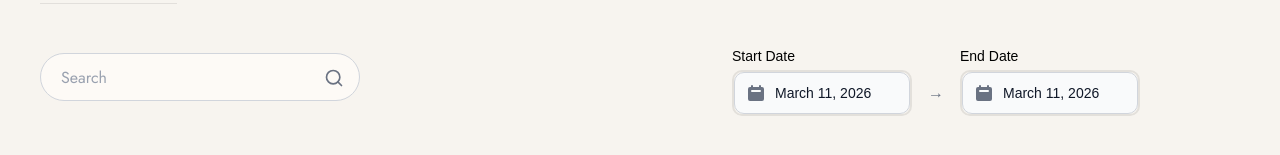
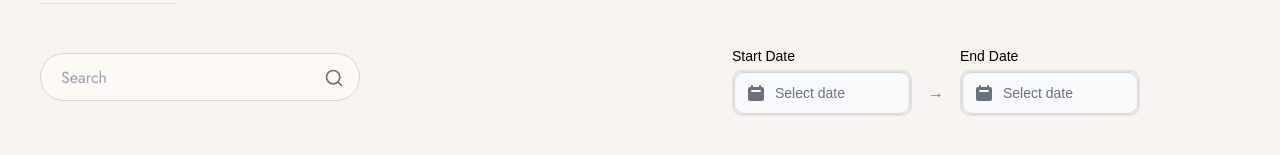
Before and after one commit to dhruvi278/Aura-Style, a React (Vite) app: page /history in a window 1280 px wide. Shown: the part 302-457 px from the top of the page. Built offline with nearby package versions, Linux system fonts and the light colour scheme; grey boxes are pictures that could not be loaded; a web font is replaced by a local one.

Commit message:
solve initial date issue

```diff
--- a/src/components/History/Filter/DateFilter.jsx
+++ b/src/components/History/Filter/DateFilter.jsx
@@ -1,17 +1,49 @@
-
-import { useState } from "react";
+import { useState, useEffect, useRef } from "react";
 import { Datepicker } from "flowbite-react";
 
 function DateFilter() {
     const [startDate, setStartDate] = useState(null);
     const [endDate, setEndDate] = useState(null);
+    const [startKey, setStartKey] = useState(0);
+    const [endKey, setEndKey] = useState(0);
+
+    const startRef = useRef(null);
+    const endRef = useRef(null);
 
     const today = new Date();
     today.setHours(0, 0, 0, 0);
 
+    // Clear the input text after remount when date is null
+    useEffect(() => {
+        if (!startDate && startRef.current) {
+            const input = startRef.current.querySelector("input");
+            if (input) input.value = "";
+        }
+    }, [startKey]);
+
+    useEffect(() => {
+        if (!endDate && endRef.current) {
+            const input = endRef.current.querySelector("input");
+            if (input) input.value = "";
+        }
+    }, [endKey]);
+
     const handleStartDate = (date) => {
         setStartDate(date);
         setEndDate(null);
+        setEndKey((k) => k + 1);
+    };
+
+    const handleClearStart = () => {
+        setStartDate(null);
+        setEndDate(null);
+        setStartKey((k) => k + 1);
+        setEndKey((k) => k + 1);
+    };
+
+    const handleClearEnd = () => {
+        setEndDate(null);
+        setEndKey((k) => k + 1);
     };
 
     return (
@@ -19,16 +51,26 @@ function DateFilter() {
             {/* Start Date */}
             <div className="flex flex-col gap-1 w-full sm:max-w-[180px]">
                 <label className="text-sm font-medium text-black">Start Date</label>
+                <div className="relative" ref={startRef}>
                     <Datepicker
+                        key={startKey}
                         title="Start Date"
                         autoHide
                         maxDate={today}
                         onSelectedDateChanged={handleStartDate}
                         position="left"
-                    defaultDate={startDate || today}
-
+                        placeholder="Select date"
                         className="border-[#E3E0DB] border-2 rounded-lg bg-[#F7F4EF] w-full"
                     />
+                    {startDate && (
+                        <button
+                            onClick={handleClearStart}
+                            className="absolute right-8 top-1/2 -translate-y-1/2 text-gray-400 hover:text-gray-600 z-10 text-lg leading-none"
+                        >
+                            ×
+                        </button>
+                    )}
+                </div>
             </div>
 
             {/* Arrow */}
@@ -37,18 +79,85 @@ function DateFilter() {
             {/* End Date */}
             <div className="flex flex-col gap-1 w-full sm:max-w-[180px]">
                 <label className="text-sm font-medium text-black">End Date</label>
+                <div className="relative" ref={endRef}>
                     <Datepicker
+                        key={endKey}
                         title="End Date"
                         autoHide
                         maxDate={today}
                         minDate={startDate}
                         onSelectedDateChanged={(date) => setEndDate(date)}
-                    defaultDate={endDate || today}
+                        placeholder="Select date"
                         position="left"
-                    className=" datepicker-container border-[#E3E0DB] border-2 rounded-lg bg-[#F7F4EF] w-full datepicker-left     "
+                        className="border-[#E3E0DB] border-2 rounded-lg bg-[#F7F4EF] w-full"
                     />
+                    {endDate && (
+                        <button
+                            onClick={handleClearEnd}
+                            className="absolute right-8 top-1/2 -translate-y-1/2 text-gray-400 hover:text-gray-600 z-10 text-lg leading-none"
+                        >
+                            ×
+                        </button>
+                    )}
+                </div>
             </div>
         </div>
     );
 }
+
 export default DateFilter;
+
+
+// import { useState } from "react";
+// import { Datepicker } from "flowbite-react";
+
+// function DateFilter() {
+//     const [startDate, setStartDate] = useState(null);
+//     const [endDate, setEndDate] = useState(null);
+
+//     const today = new Date();
+//     today.setHours(0, 0, 0, 0);
+
+//     const handleStartDate = (date) => {
+//         setStartDate(date);
+//         setEndDate(null);
+//     };
+
+//     return (
+//         <div className="w-full flex flex-col lg:justify-end md:justify-center lg:mr-25 sm:flex-row sm:items-center sm:gap-4 px-0 sm:px-2 lg:px-0">
+//             {/* Start Date */}
+//             <div className="flex flex-col gap-1 w-full sm:max-w-[180px]">
+//                 <label className="text-sm font-medium text-black">Start Date</label>
+//                 <Datepicker
+//                     title="Start Date"
+//                     autoHide
+//                     maxDate={today}
+//                     onSelectedDateChanged={handleStartDate}
+//                     position="left"
+//                     defaultDate={startDate || today}
+
+//                     className="border-[#E3E0DB] border-2 rounded-lg bg-[#F7F4EF] w-full"
+//                 />
+//             </div>
+
+//             {/* Arrow */}
+//             <span className="text-gray-500 hidden sm:block mt-3 sm:mt-6">→</span>
+
+//             {/* End Date */}
+//             <div className="flex flex-col gap-1 w-full sm:max-w-[180px]">
+//                 <label className="text-sm font-medium text-black">End Date</label>
+//                 <Datepicker
+//                     title="End Date"
+//                     autoHide
+//                     maxDate={today}
+//                     minDate={startDate}
+//                     onSelectedDateChanged={(date) => setEndDate(date)}
+//                     defaultDate={endDate || today}
+//                     position="left"
+//                     className=" datepicker-container border-[#E3E0DB] border-2 rounded-lg bg-[#F7F4EF] w-full datepicker-left     "
+//                 />
+//             </div>
+//         </div>
+//     );
+// }
+// export default DateFilter;
```
Also changed, not shown: 1 other file (tests, documents, lock files or other folders). Lines whose indentation alone changed are shown as unchanged.
